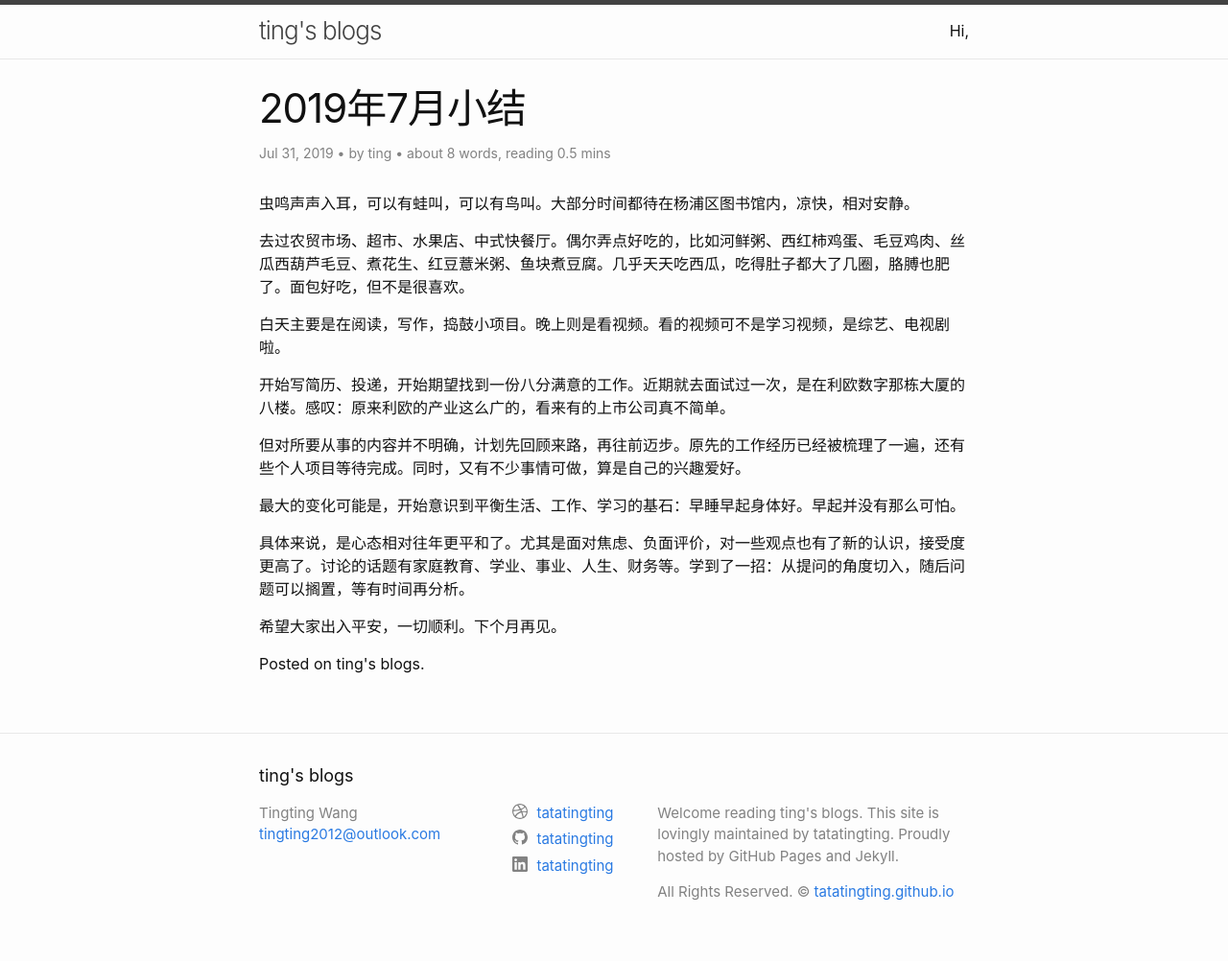
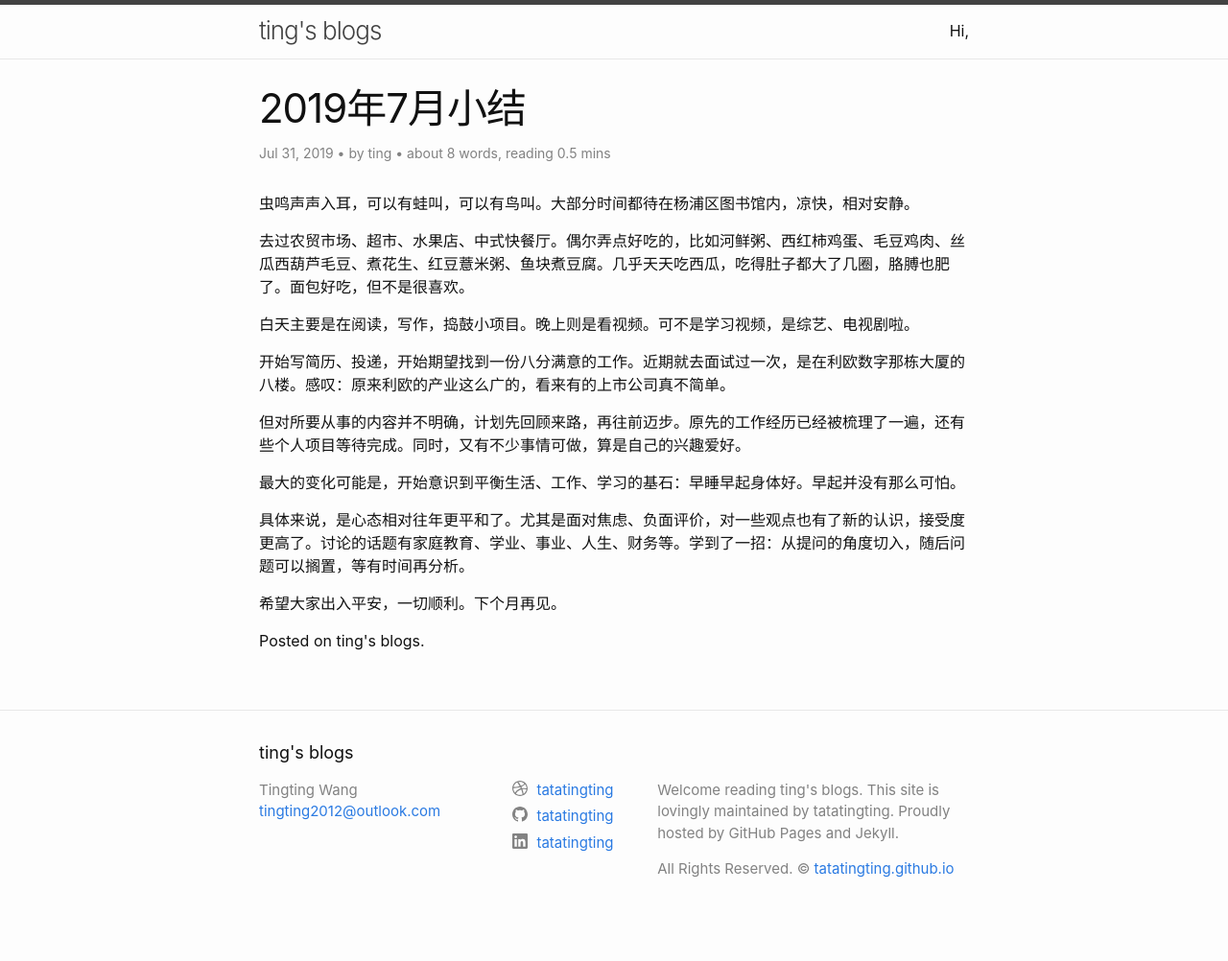
Before and after one commit to tatatingting/dev.github.io, a Jekyll site: the page built from _posts/2019-07-31-229.md, in a window 1280 px wide. Shown: the whole page at 96% size. Built offline with Jekyll 4.4.1, drawn with Linux system fonts in a browser that asks for light colours; comment, search, counter and statistics services are not loaded; after the commit the page ends 978 px from its top, so only the background shows below that.

Commit message:
add 201907 fix

```diff
--- a/_posts/2019-07-31-229.md
+++ b/_posts/2019-07-31-229.md
@@ -7,7 +7,7 @@ title: "2019年7月小结"
 
 去过农贸市场、超市、水果店、中式快餐厅。偶尔弄点好吃的，比如河鲜粥、西红柿鸡蛋、毛豆鸡肉、丝瓜西葫芦毛豆、煮花生、红豆薏米粥、鱼块煮豆腐。几乎天天吃西瓜，吃得肚子都大了几圈，胳膊也肥了。面包好吃，但不是很喜欢。
 
-白天主要是在阅读，写作，捣鼓小项目。晚上则是看视频。看的视频可不是学习视频，是综艺、电视剧啦。
+白天主要是在阅读，写作，捣鼓小项目。晚上则是看视频。可不是学习视频，是综艺、电视剧啦。
 
 开始写简历、投递，开始期望找到一份八分满意的工作。近期就去面试过一次，是在利欧数字那栋大厦的八楼。感叹：原来利欧的产业这么广的，看来有的上市公司真不简单。
 
```
